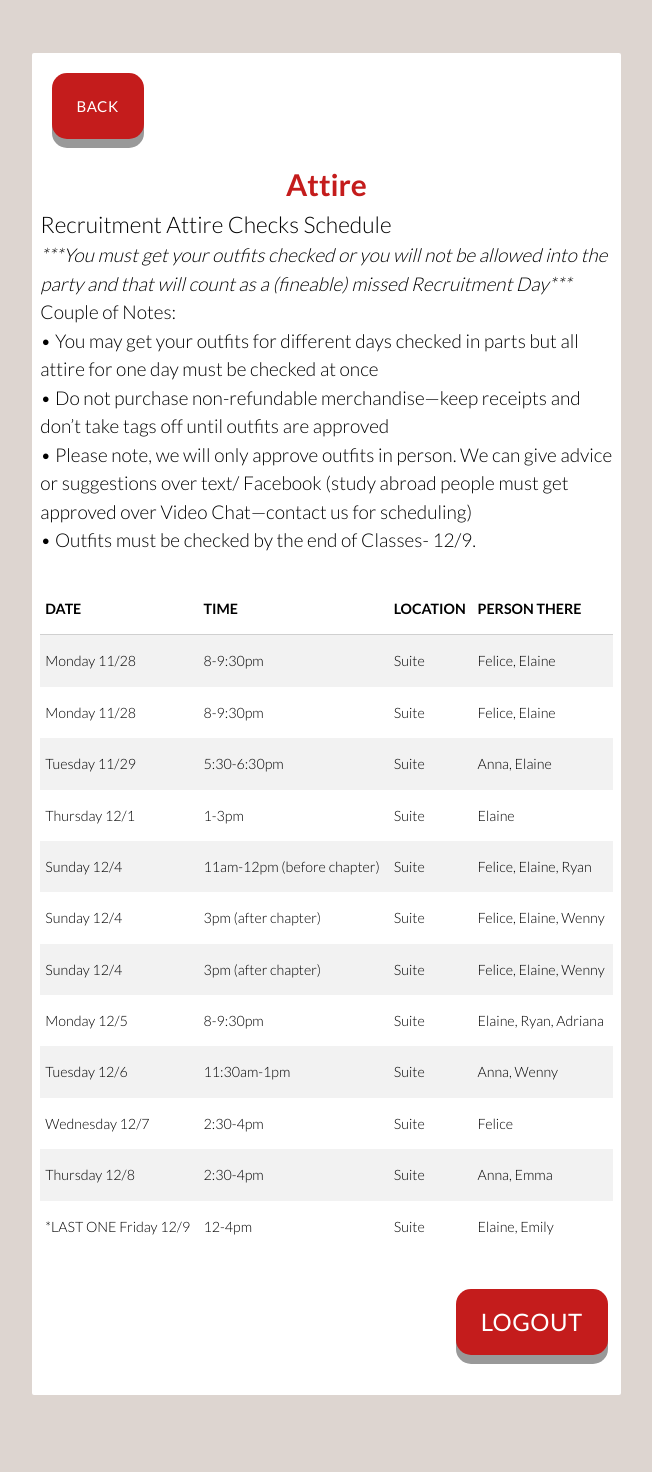
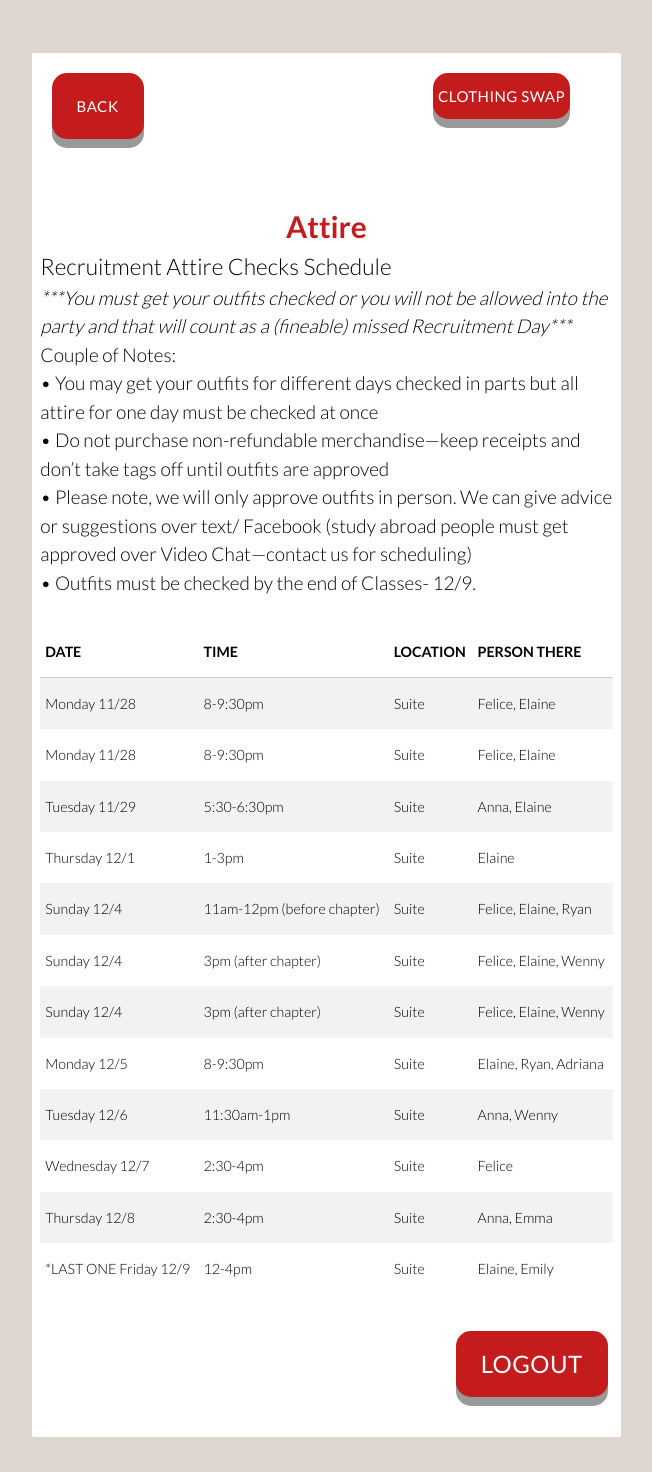
Before and after one commit to elainecole/aoii-recruitment, a Django app: page /attire in a window 1280 px wide. Shown: the whole page, without its empty margins (237-889 px from the left). Before the commit the page ends 1395 px from the top, so only its background shows below. Run offline with Django 3.2, Linux system fonts and the light colour scheme; a user stored in the database is signed in; tables that the repository leaves empty hold one stand-in row (values such as "Sample post"); style sheets or scripts are compiled from the project's sources.

Commit message:
added clothing swap

```diff
--- a/webapp/templates/partials/outfit/outfit_base.html
+++ b/webapp/templates/partials/outfit/outfit_base.html
@@ -4,9 +4,19 @@
         <div style="padding-top: 5%" class="col m8 offset-m1 s12">
             <div class="card wrapper">
                 <div class="card-content">
-                    <a href="/" class="login-button btn" style="font-size: 15px">
-                        Back
-                    </a><br><br>
+                    <div class="row">
+                        <div class="col m8" style="text-align: left">
+                            <a href="/" class="login-button btn" style="font-size: 15px">
+                                Back
+                            </a>
+                        </div>
+                        <div class="col" style="text-align: right">
+                            <a href="https://docs.google.com/spreadsheets/d/1AdszEocrIG_wgClIp6DIej8qIz_68u5Rl9XBTl-Njy0/edit?usp=sharing"  target="_blank" class="login-button btn" style="padding: 5px; font-size: 15px">
+                                Clothing Swap
+                            </a>
+                        </div>
+                    </div>
+                    <br><br>
                     <div class="title" style="text-align: center">
                         Attire
                     </div>
```
Also changed, not shown: webapp/templates/partials/hello/hello_base.html (+0 -7 lines).
